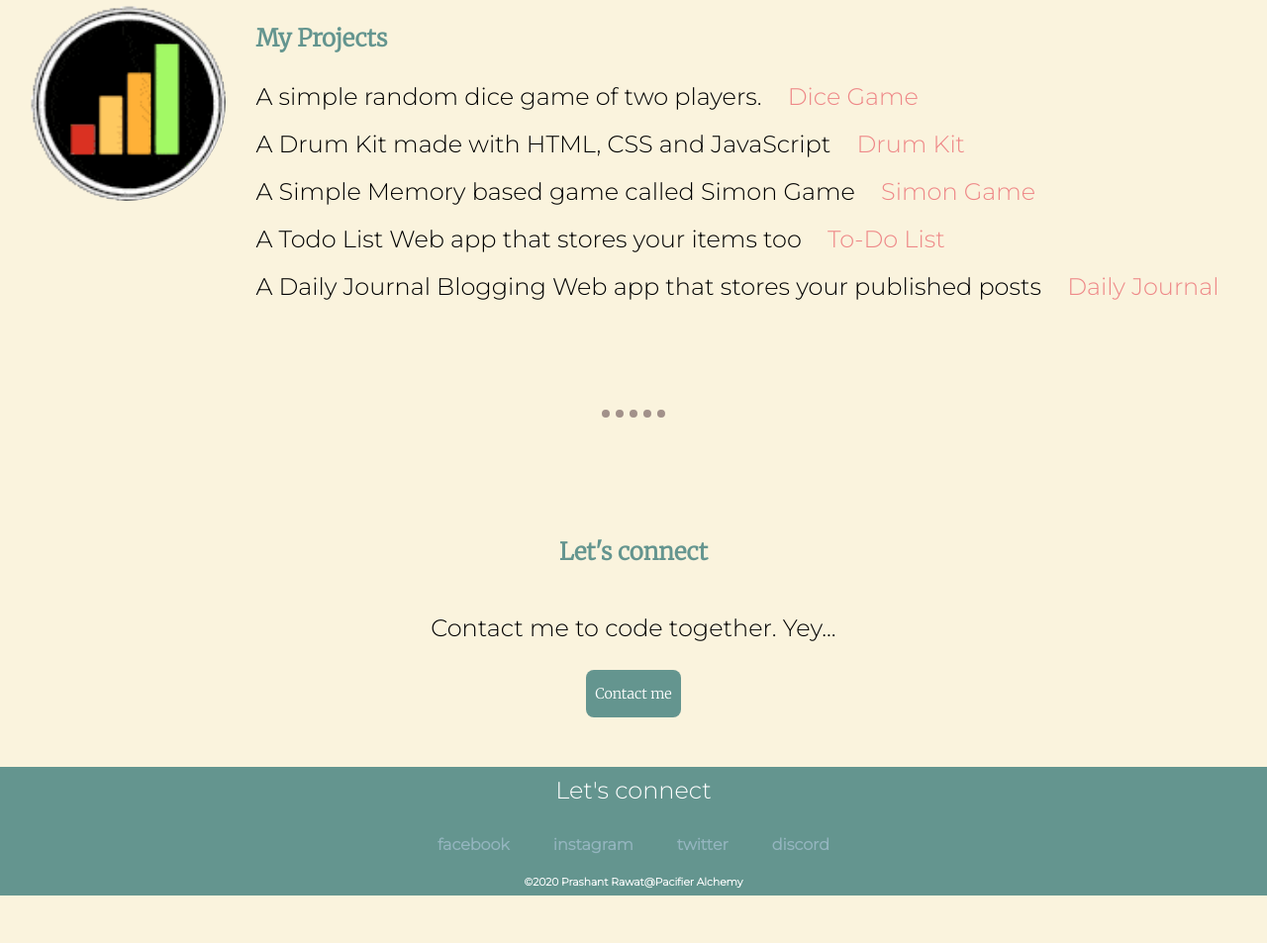
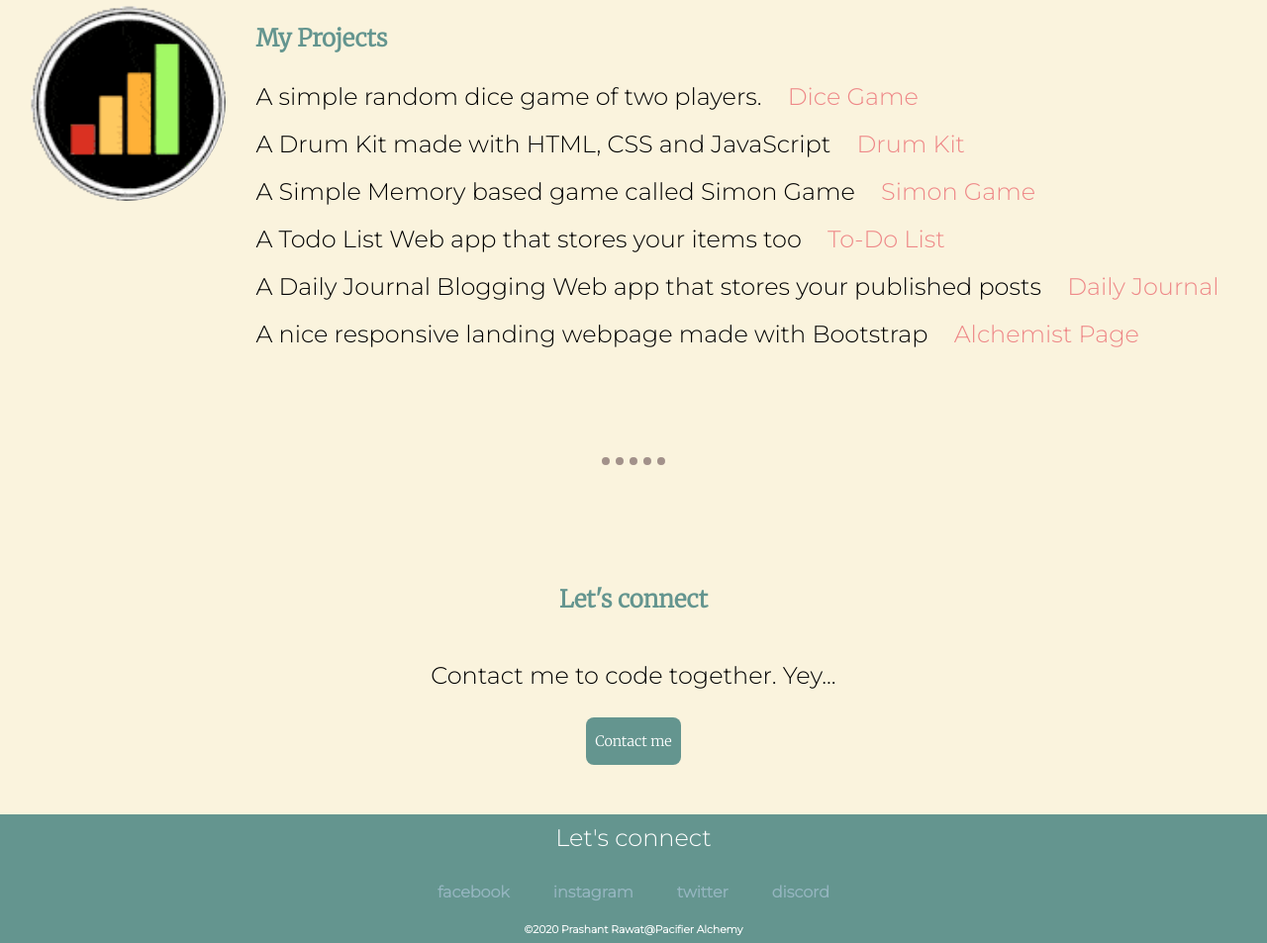
Before and after one commit to pacifier121/Pacifier-Alchemy, a plain HTML site: page index.html in a window 1280 px wide. Shown: the part 2632-3585 px from the top of the page at 99% size. Before the commit the page ends 3537 px from the top, so only its background shows below. Drawn offline with Linux system fonts and the light colour scheme.

Commit message:
Added Bootstrap designed landing webpage

```diff
--- a/index.html
+++ b/index.html
@@ -81,6 +81,9 @@
         <p>A Daily Journal Blogging Web app that stores your published posts
           <a class="link-pink" href="https://pacifieralchemyblogger.herokuapp.com/">Daily Journal</a>
         </p>
+        <p>A nice responsive landing webpage made with Bootstrap
+          <a class="link-pink" href="https://pacifier121.github.io/alchemist-page/">Alchemist Page</a>
+        </p>
     </div>
       </div>
     </div>
```
